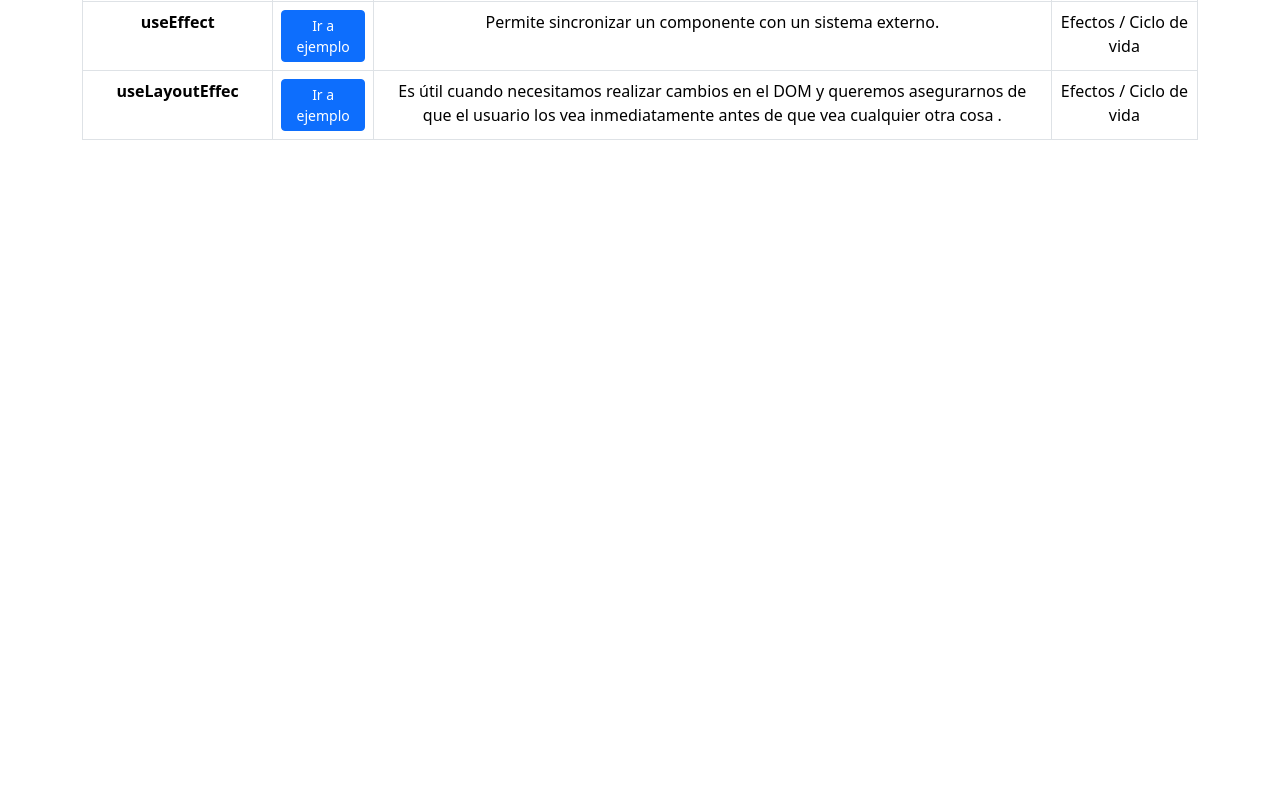
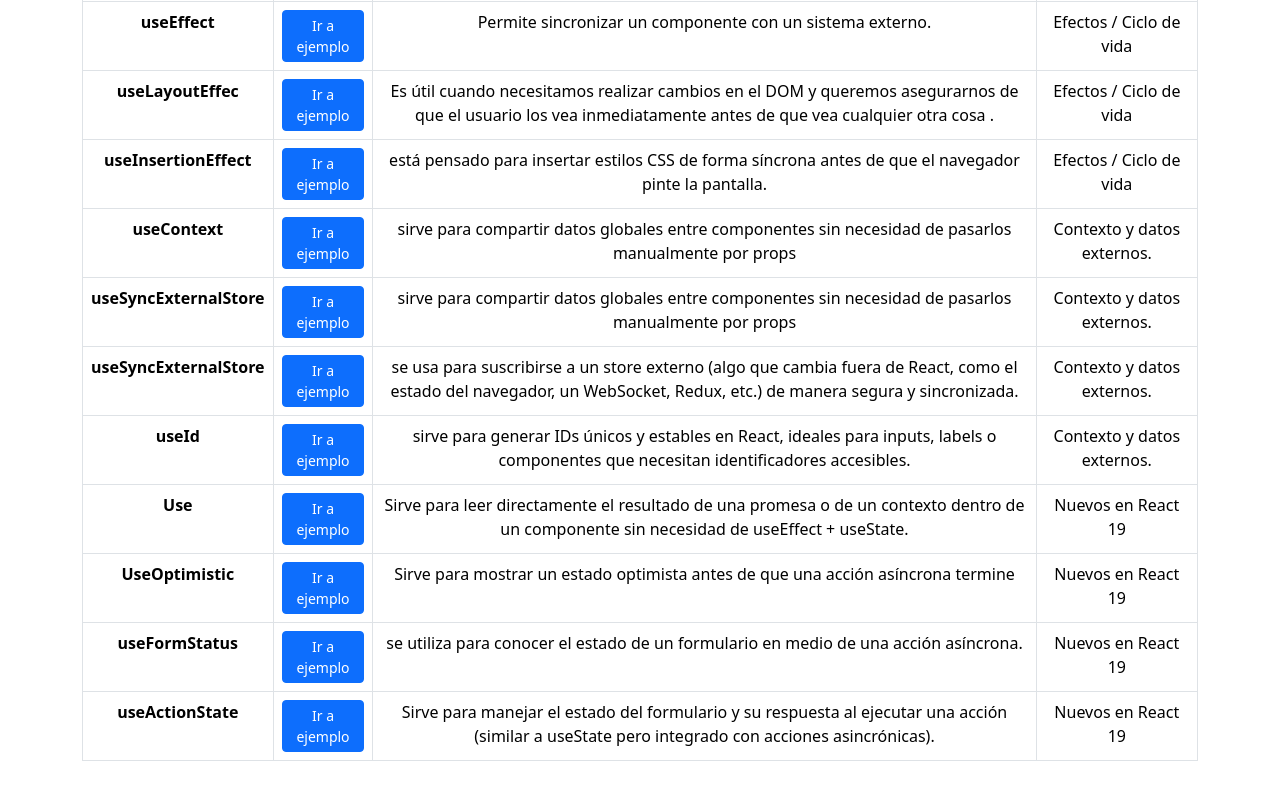
Before and after one commit to Luisa1201/projectclassreactvite, a React (Vite) app: page / in a window 1280 px wide. Shown: the part 848-1648 px from the top of the page. Before the commit the page ends 1036 px from the top, so only its background shows below. Built offline with nearby package versions, Linux system fonts and the light colour scheme.

Commit message:
version 7 - insercion de los ultimos hooks

```diff
--- a/src/playground/HomeHooks.jsx
+++ b/src/playground/HomeHooks.jsx
@@ -113,6 +113,78 @@ function HomeHooks(){
                         <td>Efectos / Ciclo de vida</td>
                     </tr>
                 </tbody>
+                <tbody>
+                    <tr>
+                        <td><strong>useInsertionEffect</strong></td>
+                        <td><a href="/useInsertionEffect" className="btn btn-primary btn-sm">Ir a ejemplo</a></td>
+                        <td>está pensado para insertar estilos CSS de forma síncrona antes de que el navegador pinte la pantalla.</td>
+                        <td>Efectos / Ciclo de vida</td>
+                    </tr>
+                </tbody>
+                <tbody>
+                    <tr>
+                        <td><strong>useContext</strong></td>
+                        <td><a href="/useContext" className="btn btn-primary btn-sm">Ir a ejemplo</a></td>
+                        <td>sirve para compartir datos globales entre componentes sin necesidad de pasarlos manualmente por props</td>
+                        <td>Contexto y datos externos.</td>
+                    </tr>
+                </tbody>
+                <tbody>
+                    <tr>
+                        <td><strong>useSyncExternalStore</strong></td>
+                        <td><a href="/useSyncExternalStore" className="btn btn-primary btn-sm">Ir a ejemplo</a></td>
+                        <td>sirve para compartir datos globales entre componentes sin necesidad de pasarlos manualmente por props</td>
+                        <td>Contexto y datos externos.</td>
+                    </tr>
+                </tbody>
+                <tbody>
+                    <tr>
+                        <td><strong>useSyncExternalStore</strong></td>
+                        <td><a href="/useSyncExternalStore" className="btn btn-primary btn-sm">Ir a ejemplo</a></td>
+                        <td>se usa para suscribirse a un store externo (algo que cambia fuera de React, como el estado del navegador, un WebSocket, Redux, etc.) de manera segura y sincronizada.</td>
+                        <td>Contexto y datos externos.</td>
+                    </tr>
+                </tbody>
+                <tbody>
+                    <tr>
+                        <td><strong>useId</strong></td>
+                        <td><a href="/useId" className="btn btn-primary btn-sm">Ir a ejemplo</a></td>
+                        <td>sirve para generar IDs únicos y estables en React, ideales para inputs, labels o componentes que necesitan identificadores accesibles.</td>
+                        <td>Contexto y datos externos.</td>
+                    </tr>
+                </tbody>
+                <tbody>
+                    <tr>
+                        <td><strong>Use</strong></td>
+                        <td><a href="/use" className="btn btn-primary btn-sm">Ir a ejemplo</a></td>
+                        <td>Sirve para leer directamente el resultado de una promesa o de un contexto dentro de un componente sin necesidad de useEffect + useState.</td>
+                        <td>Nuevos en React 19</td>
+                    </tr>
+                </tbody>
+                <tbody>
+                    <tr>
+                        <td><strong>UseOptimistic</strong></td>
+                        <td><a href="/useOptimistic" className="btn btn-primary btn-sm">Ir a ejemplo</a></td>
+                        <td>Sirve para mostrar un estado optimista antes de que una acción asíncrona termine</td>
+                        <td>Nuevos en React 19</td>
+                    </tr>
+                </tbody>
+                <tbody>
+                    <tr>
+                        <td><strong>useFormStatus</strong></td>
+                        <td><a href="/useFormStatus" className="btn btn-primary btn-sm">Ir a ejemplo</a></td>
+                        <td>se utiliza para conocer el estado de un formulario en medio de una acción asíncrona.</td>
+                        <td>Nuevos en React 19</td>
+                    </tr>
+                </tbody>
+                <tbody>
+                    <tr>
+                        <td><strong>useActionState</strong></td>
+                        <td><a href="/useActionState" className="btn btn-primary btn-sm">Ir a ejemplo</a></td>
+                        <td>Sirve para manejar el estado del formulario y su respuesta al ejecutar una acción (similar a useState pero integrado con acciones asincrónicas).</td>
+                        <td>Nuevos en React 19</td>
+                    </tr>
+                </tbody>
 
              </table>
 
```
Also changed, not shown: src/playground/HookUseContext.jsx (added, +56 -0 lines), src/playground/HookUseId.jsx (added, +58 -0 lines), src/playground/HookUseInsertionEffect.jsx (added, +42 -0 lines), src/playground/HookUseSyncExternalStore.jsx (added, +41 -0 lines).
